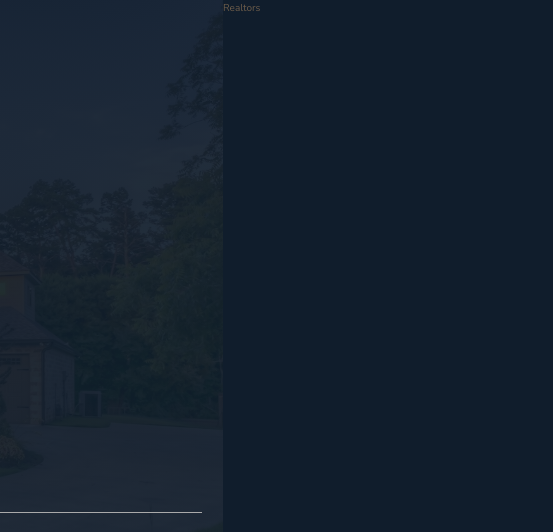
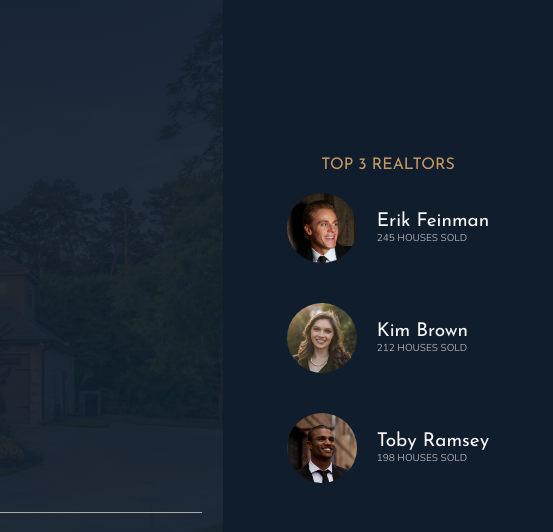
Before and after one commit to Commonlk/Nexter, a website: page index.html in a window 1280 px wide. Shown: the top 532 px of the page, 727-1280 px from the left. Drawn offline with nearby package versions, Linux system fonts and the light colour scheme.

Commit message:
Add realtors section markup and style

```diff
--- a/index.html
+++ b/index.html
@@ -34,7 +34,26 @@
       </div>
     </header>
 
-    <div class="realtors">Realtors</div>
+    <div class="realtors">
+      <h3 class="heading-3">Top 3 Realtors</h3>
+      <div class="realtors__list">
+        <img src="img/realtor-1.jpeg" alt="Realtor 1" class="realtors__img" />
+        <div class="realtors__details">
+          <h4 class="heading-4 heading-4--light">Erik Feinman</h4>
+          <p class="realtors__sold">245 houses sold</p>
+        </div>
+        <img src="img/realtor-2.jpeg" alt="Realtor 2" class="realtors__img" />
+        <div class="realtors__details">
+          <h4 class="heading-4 heading-4--light">Kim Brown</h4>
+          <p class="realtors__sold">212 houses sold</p>
+        </div>
+        <img src="img/realtor-3.jpeg" alt="Realtor 3" class="realtors__img" />
+        <div class="realtors__details">
+          <h4 class="heading-4 heading-4--light">Toby Ramsey</h4>
+          <p class="realtors__sold">198 houses sold</p>
+        </div>
+      </div>
+    </div>
 
     <section class="features">
       <div class="feature">
--- a/sass/_realtors.scss
+++ b/sass/_realtors.scss
@@ -1,5 +1,31 @@
 .realtors {
-    background-color: $color-secondary;
+  background-color: $color-secondary;
+  grid-column: col-start 7 / full-end;
+  padding: 3rem;
 
-    grid-column: col-start 7 / full-end;
+  display: grid;
+  align-content: center;
+  justify-content: center;
+  justify-items: center;
+  row-gap: 2rem;
+
+  &__list {
+    display: grid;
+    grid-template-columns: min-content max-content;
+    column-gap: 2rem;
+    row-gap: 5vh;
+    align-items: center;
+  }
+
+  &__img {
+    width: 7rem;
+    border-radius: 50%;
+    display: block;
+  }
+
+  &__sold {
+    text-transform: uppercase;
+    color: $color-grey-light-2;
+    margin-bottom: -3px;
+  }
 }
```
Also changed, not shown: css/style.css.
